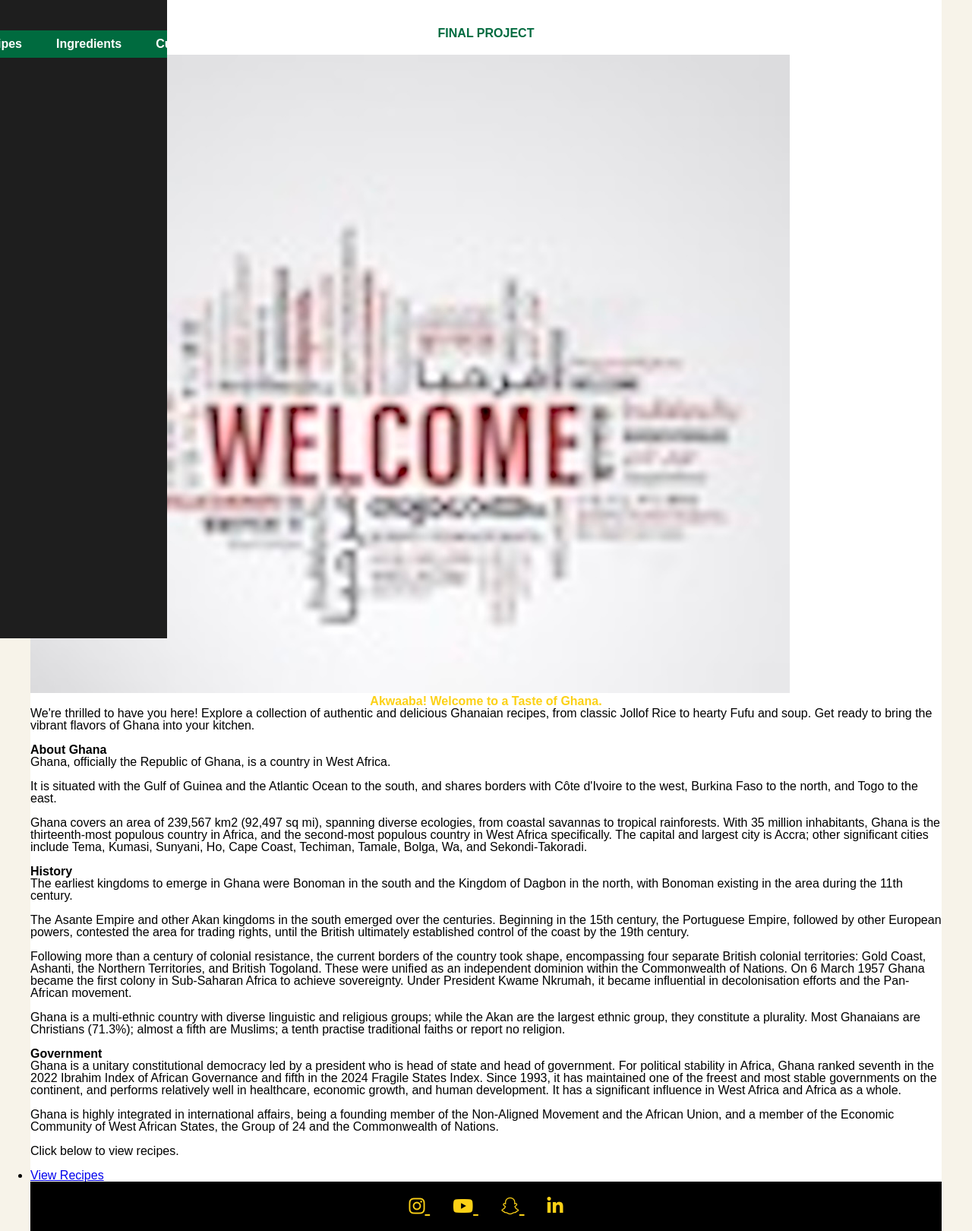
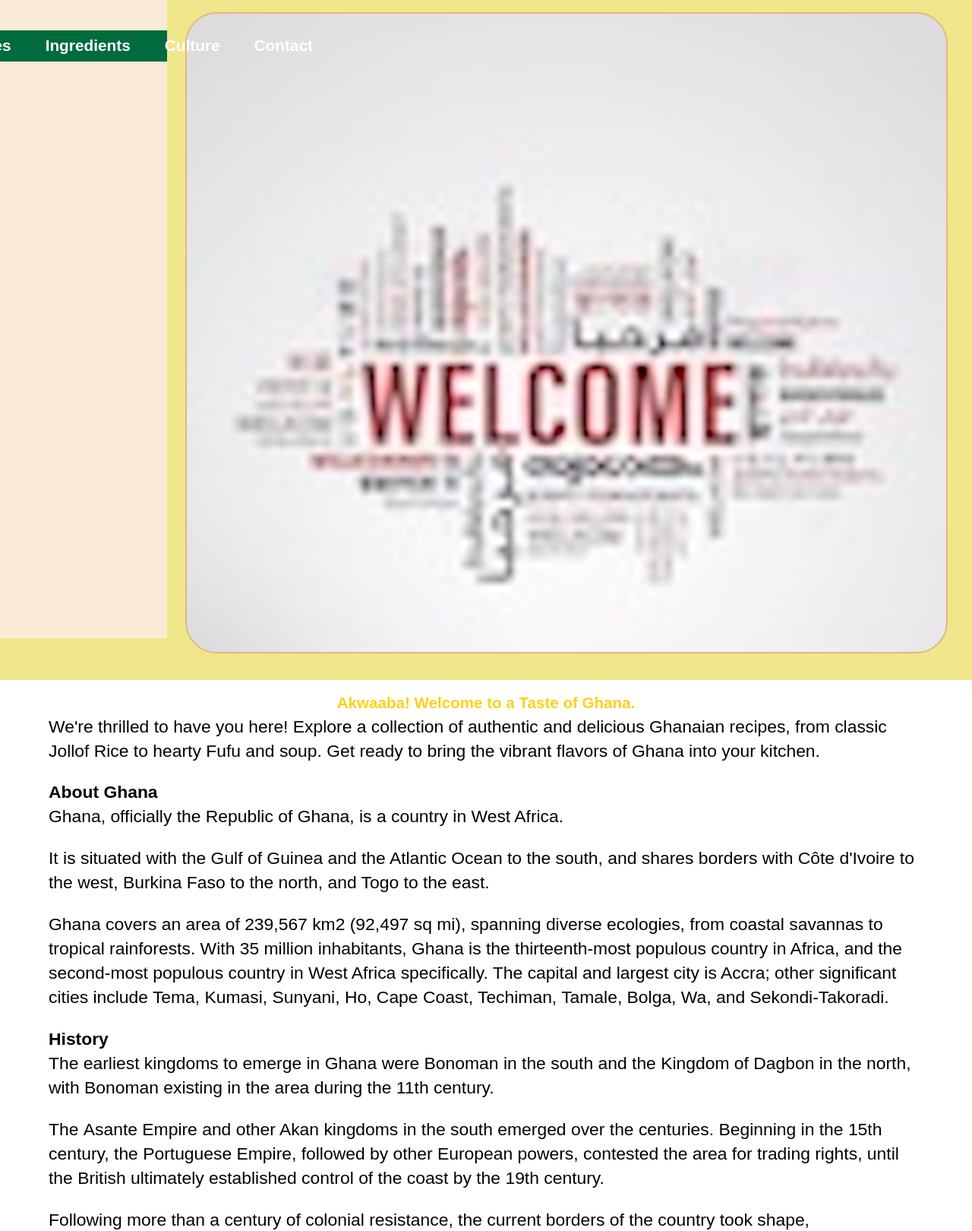
Before and after one commit to Bianca-357/Final-Project, a plain HTML site: page index.html in a window 1280 px wide. Shown: the top 1620 px of the page at 76% size. Drawn offline with Linux system fonts and the light colour scheme.

Commit message:
Deleted previous CSS and added a new one

```diff
--- a/index.html
+++ b/index.html
@@ -12,9 +12,8 @@
 <body>
   <div class="wrapper ">
 
-    <header> class="main header">
-      <h1> FINAL PROJECT</h1>
-
+    <header>
+      <h1> GHANAIAN CUISINE</h1>
       <img src="Images/welcome-header.jpg" alt="Welcome Written in different languages" class="header-img">
     </header>
 
@@ -68,7 +67,7 @@
 
       </main>
       <footer>
-        <a href="https://www.instagram.com/aWpqc3V6MGVocW5i&utm_source=qr">
+       <a href="https://www.instagram.com/official_biancab/?igsh=aWpqc3V6MGVocW5i&utm_source=qr">
          <i class="fa-brands fa-instagram"></i>
       </a>
 
--- a/main.css
+++ b/main.css
@@ -1,3 +1,78 @@
+
+body{
+background-color:gainsboro;
+font-size:130%;
+}
+
+.wrapper{
+  background-color: white;
+}
+
+img{
+  max-width: 100%;
+}
+
+
+header{
+background-color:khaki;
+padding:1rem 2rem;
+display: flex;
+justify-content: center;
+align-items: center;
+}
+
+ header h1{
+  font-size:130%;
+  font-family: 'Times New Roman', Times, serif;
+}
+
+
+header figure {
+  text-align: center;
+  width: 200px;
+  margin-left: 5em;
+  font-size: 100%;
+}
+
+header img{
+border: 2px solid burlywood;
+border-radius: 2em;
+margin-bottom: .9em;
+max-width: 100%;
+}
+
+
+main{
+  max-width: 90%;
+  margin: 0 auto;
+  font-size: 110%;
+  line-height: 1.4;
+  padding: 1rem 2rem;
+}
+
+main h2{
+  font-size: 90%;
+color: blueviolet;
+}
+
+footer{
+background-color:khaki;
+padding:1rem 5rem  ;
+display: flex;
+justify-content: space-around;
+align-items: center;
+}
+
+footer a{font-size: 130%;
+color:blueviolet;
+}
+
+footer a:hover{
+  background-color: chocolate;
+  color: bisque;
+}
+
+
 
 nav a.active {
   background-color:beige; /* red */
@@ -35,26 +110,6 @@ nav a {
   font-weight: bold;
 }
 
-footer {
-  text-align: center;
-  padding: 20px;
-  background: black;
-}
-
-footer a {
-  color: white;
-  margin: 0 10px;
-  font-size: 24px;
-}
-
-
-
-
-.wrapper {
-  max-width: 1200px;
-  margin: auto;
-  background: white;
-}
 
 /* HEADER */
 header h1 {
@@ -69,7 +124,7 @@ header h1 {
 
 nav {
   width: 220px;
-  background: #1e1e1e;
+  background-color: antiquewhite;
   padding-top: 40px;
   position: fixed;
   height: 100%;
@@ -121,18 +176,7 @@ main.grid {
   font-style: italic;
 }
 
-/* FOOTER */
-footer {
-  background: black;
-  text-align: center;
-  padding: 20px;
-}
 
-footer a {
-  color: #fcd116;
-  font-size: 24px;
-  margin: 0 15px;
-}
 
 .dish-img {
   width: 100%;
```
Also changed, not shown: contact.html (+1 -1 lines), culture.html (+5 -4 lines), ingredients.html (+1 -1 lines), recipes.html (+1 -1 lines).
